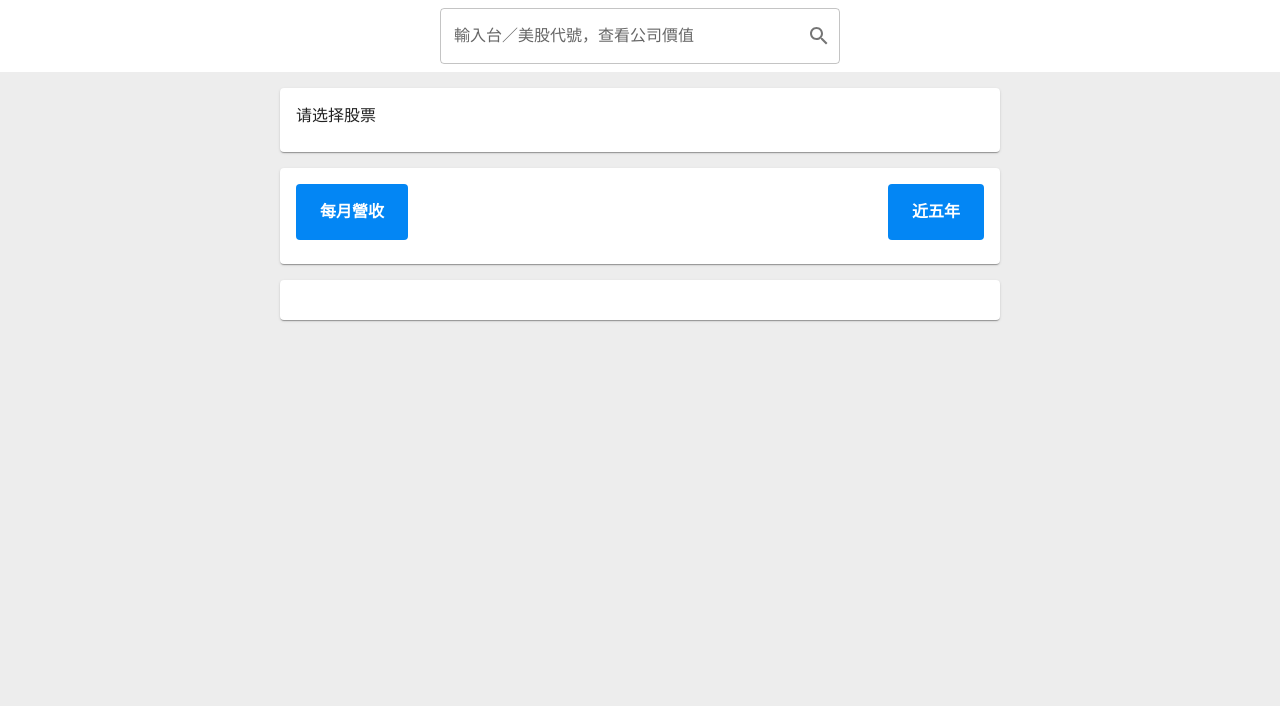
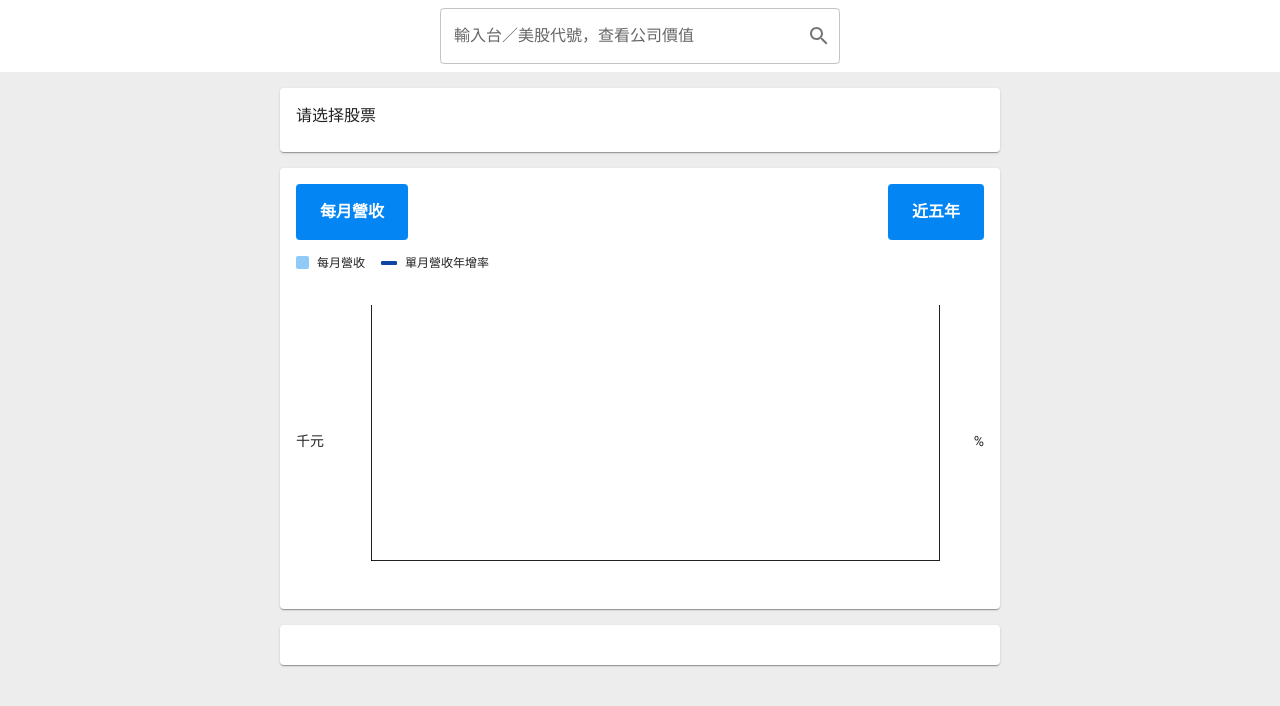
Before and after one commit to trojanyao/stark-tech-test, a Next.js app: page / in a window 1280 px wide. Shown: the top 706 px of the page. Built offline with nearby package versions, Linux system fonts and the light colour scheme; no server answers; what @mui/material-nextjs would draw is missing.

Commit message:
feat: add chart

```diff
--- a/app/components/Chart.tsx
+++ b/app/components/Chart.tsx
@@ -1,7 +1,23 @@
 import SectionTitle from '@/components/SectionTitle'
 import { Card, CardContent, Stack } from '@mui/material'
+import {
+  BarPlot,
+  ChartDataProvider,
+  ChartsAxisHighlight,
+  ChartsLegend,
+  ChartsSurface,
+  ChartsTooltip,
+  ChartsXAxis,
+  ChartsYAxis,
+  LinePlot
+} from '@mui/x-charts'
 
-export function Chart() {
+export function Chart({ dataset }: { dataset: IRevenue[] }) {
+  // Convert IRevenue[] to the expected format for ChartContainer
+  const formattedDataset = dataset.map((item) => ({
+    ...item
+  }))
+
   return (
     <Card>
       <CardContent>
@@ -13,6 +29,76 @@ export function Chart() {
           </Stack>
 
           {/* Chart */}
+          <ChartDataProvider
+            height={300}
+            dataset={formattedDataset}
+            margin={{ top: 20, left: 0, bottom: 0, right: 0 }}
+            xAxis={[
+              {
+                id: 'month',
+                dataKey: 'date',
+                scaleType: 'band',
+                valueFormatter: (value: string) => String(value).slice(0, 7)
+              }
+            ]}
+            yAxis={[
+              {
+                id: 'left-revenue-axis',
+                scaleType: 'linear',
+                position: 'left',
+                width: 75
+              },
+              {
+                id: 'right-rate-axis',
+                scaleType: 'linear',
+                position: 'right'
+              }
+            ]}
+            series={[
+              {
+                type: 'bar',
+                dataKey: 'revenue',
+                label: '每月營收',
+                yAxisId: 'left-revenue-axis',
+                color: '#90caf9',
+                valueFormatter: (value) => `${value} 千元`
+              },
+              {
+                type: 'line',
+                dataKey: 'growth_rate',
+                label: '單月營收年增率',
+                yAxisId: 'right-rate-axis',
+                color: '#0d47a1',
+                valueFormatter: (value) => (value ? `${value.toFixed(1)}%` : '无数据')
+              }
+            ]}
+          >
+            <ChartsLegend direction="horizontal" />
+
+            <ChartsSurface>
+              <BarPlot />
+              <LinePlot />
+              <ChartsXAxis />
+              <ChartsYAxis
+                axisId="left-revenue-axis"
+                label="千元"
+                labelStyle={{
+                  transform: 'rotate(0)', // horizontal
+                  textAnchor: 'start'
+                }}
+              />
+              <ChartsYAxis
+                axisId="right-rate-axis"
+                label="%"
+                labelStyle={{
+                  transform: 'rotate(0)', // horizontal
+                  textAnchor: 'end'
+                }}
+              />
+              <ChartsTooltip trigger="axis" />
+              <ChartsAxisHighlight x="line" y="none" />
+            </ChartsSurface>
+          </ChartDataProvider>
         </Stack>
       </CardContent>
     </Card>
--- a/app/page.tsx
+++ b/app/page.tsx
@@ -2,7 +2,7 @@
 
 import StockSelector from '@/components/StockSelector'
 import { Container, Stack } from '@mui/material'
-import { useState } from 'react'
+import { useEffect, useState } from 'react'
 
 import Title from './components/Title'
 
@@ -12,6 +12,48 @@ import { Chart } from './components/Chart'
 
 export default function Page() {
   const [selectedStock, setSelectedStock] = useState<IStock | null>(null)
+  const [revenueData, setRevenueData] = useState<IRevenue[]>([])
+
+  /* Get selected stock data */
+  useEffect(() => {
+    async function getSelectedStockData() {
+      if (!selectedStock?.stock_id) return
+
+      try {
+        const res = await fetch(
+          `/api/finmind?dataset=TaiwanStockMonthRevenue&data_id=${selectedStock?.stock_id}&start_date=2018-01-01&end_date=2023-12-31` // Adjust the date range as needed
+        )
+        const result = await res.json()
+
+        const newData =
+          result?.data?.map((item: IRevenue) => {
+            // 1. convert revenue from NT$ to NT$1000
+            item.revenue = item?.revenue / 1000
+
+            // 2. Calculate monthly revenue year-on-year growth rate（单月营收年增率）
+            const dateStr = item?.date
+            const date = new Date(dateStr)
+            date.setFullYear(date.getFullYear() - 1)
+            const lastYearMonth = date.toISOString().slice(0, 10)
+            const lastYearThisMonthRevenue = result?.data?.find(
+              (x: IRevenue) => x.date === lastYearMonth
+            )?.revenue
+            const growthRate = lastYearThisMonthRevenue
+              ? (item?.revenue / lastYearThisMonthRevenue - 1) * 100
+              : null
+            item.growth_rate = growthRate
+
+            return item
+          }) || []
+
+        setRevenueData(newData)
+      } catch (error) {
+        throw new Error(`Error fetching stock data: ${error}`)
+      }
+    }
+
+    getSelectedStockData()
+  }, [selectedStock?.stock_id])
 
   return (
     <Stack spacing={0} className="h-screen">
@@ -37,7 +79,7 @@ export default function Page() {
           <Title selectedStock={selectedStock} />
 
           {/* Chart */}
-          <Chart />
+          <Chart dataset={revenueData} />
 
           {/* Table */}
           <Card>
```
Also changed, not shown: types/global.ts (+10 -0 lines).
